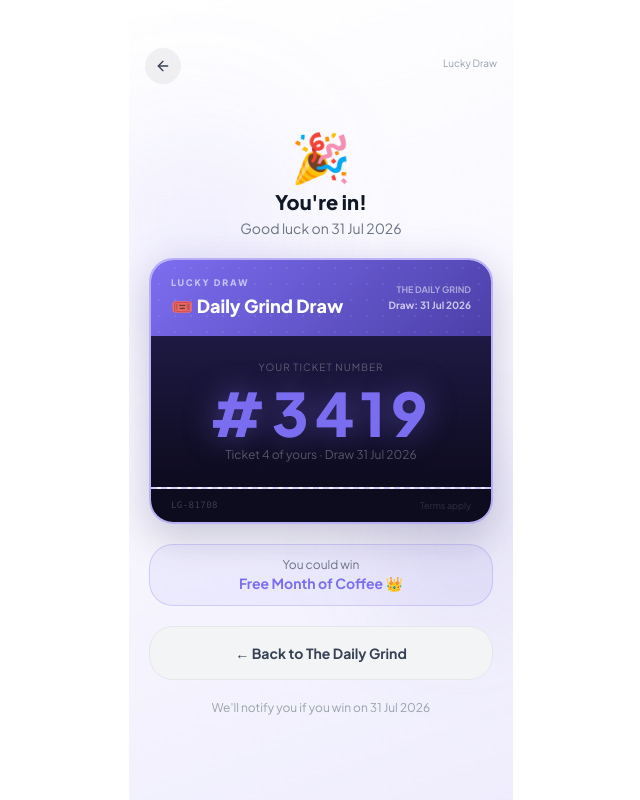
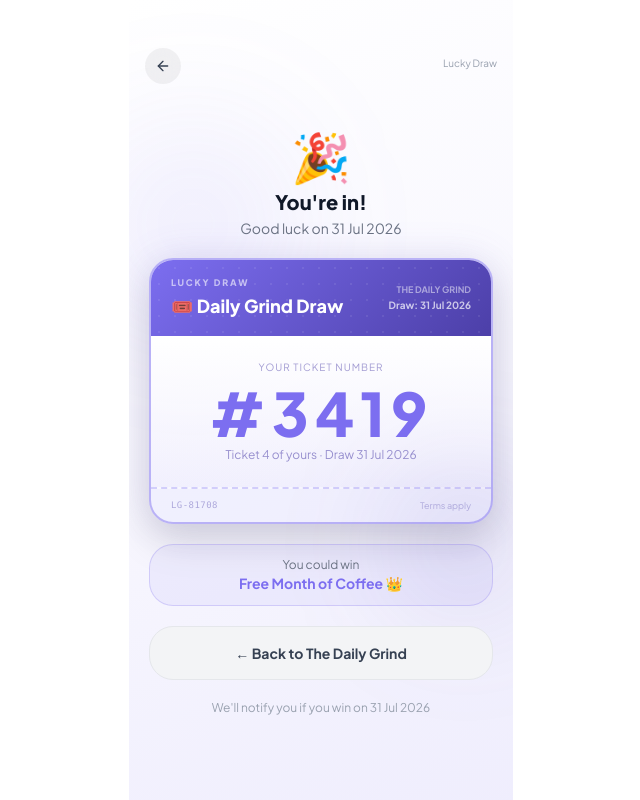
Before and after one commit to omkar-ship-it/lg_designprototype, a Next.js app: page /customer/games/lottery in a window 1280 px wide. Both pictures are taken after a click on the button "🎟️ Get My Ticket". Shown: the whole page, without its empty margins (319-959 px from the left). Built offline with nearby package versions, Linux system fonts and the light colour scheme.

Commit message:
Lighten the lottery ticket confirmation card
The ticket body/footer were near-black, clashing with the light
theme everywhere else in the app. Switches to a light lavender
tint matching the mechanic's brand color, with dark violet text.

```diff
--- a/app/customer/games/lottery/page.tsx
+++ b/app/customer/games/lottery/page.tsx
@@ -3,7 +3,7 @@ import { useState, useMemo } from 'react'
 import { useRouter } from 'next/navigation'
 import { motion, AnimatePresence } from 'framer-motion'
 import { ArrowLeft } from 'lucide-react'
-import { MECHANIC_META, hexToRgb, hexMix } from '@/lib/utils'
+import { MECHANIC_META, hexToRgb } from '@/lib/utils'
 
 const meta = MECHANIC_META.lottery
 const accentRgb = hexToRgb(meta.cardFrom).join(',')
@@ -200,18 +200,18 @@ export default function LotteryPage() {
 
                 {/* Ticket body */}
                 <div className="px-5 py-6 text-center"
-                  style={{ background: `linear-gradient(180deg, ${hexMix(meta.cardTo, '#000000', 0.6)} 0%, #0D0B1E 100%)` }}>
-                  <p className="text-[10px] text-white/30 uppercase tracking-widest mb-2">Your ticket number</p>
+                  style={{ background: `linear-gradient(180deg, #FFFFFF 0%, ${meta.cardFrom}0D 100%)` }}>
+                  <p className="text-[10px] uppercase tracking-widest mb-2" style={{ color: meta.cardTo, opacity: 0.5 }}>Your ticket number</p>
                   <motion.p
                     initial={{ scale: 0.5, opacity: 0 }}
                     animate={{ scale: 1, opacity: 1 }}
                     transition={{ type: 'spring', stiffness: 280, damping: 14, delay: 0.5 }}
                     className="text-6xl font-black tracking-widest mb-1"
-                    style={{ color: meta.cardFrom, textShadow: `0 0 30px rgba(${accentRgb},0.5)` }}
+                    style={{ color: meta.cardFrom }}
                   >
                     #{padTicketNo(ticketNo)}
                   </motion.p>
-                  <p className="text-xs text-white/30">
+                  <p className="text-xs" style={{ color: meta.cardTo, opacity: 0.55 }}>
                     Ticket {tickets} of yours · Draw {DRAW_DATE}
                   </p>
                 </div>
@@ -221,9 +221,9 @@ export default function LotteryPage() {
 
                 {/* Ticket footer */}
                 <div className="px-5 py-2.5 flex items-center justify-between"
-                  style={{ background: '#0D0B1E' }}>
-                  <p className="font-mono text-[9px] text-white/20 tracking-wider">{serialNo}</p>
-                  <p className="text-[9px] text-white/15">Terms apply</p>
+                  style={{ background: `${meta.cardFrom}0D` }}>
+                  <p className="font-mono text-[9px] tracking-wider" style={{ color: meta.cardTo, opacity: 0.4 }}>{serialNo}</p>
+                  <p className="text-[9px]" style={{ color: meta.cardTo, opacity: 0.35 }}>Terms apply</p>
                 </div>
               </motion.div>
 
```
